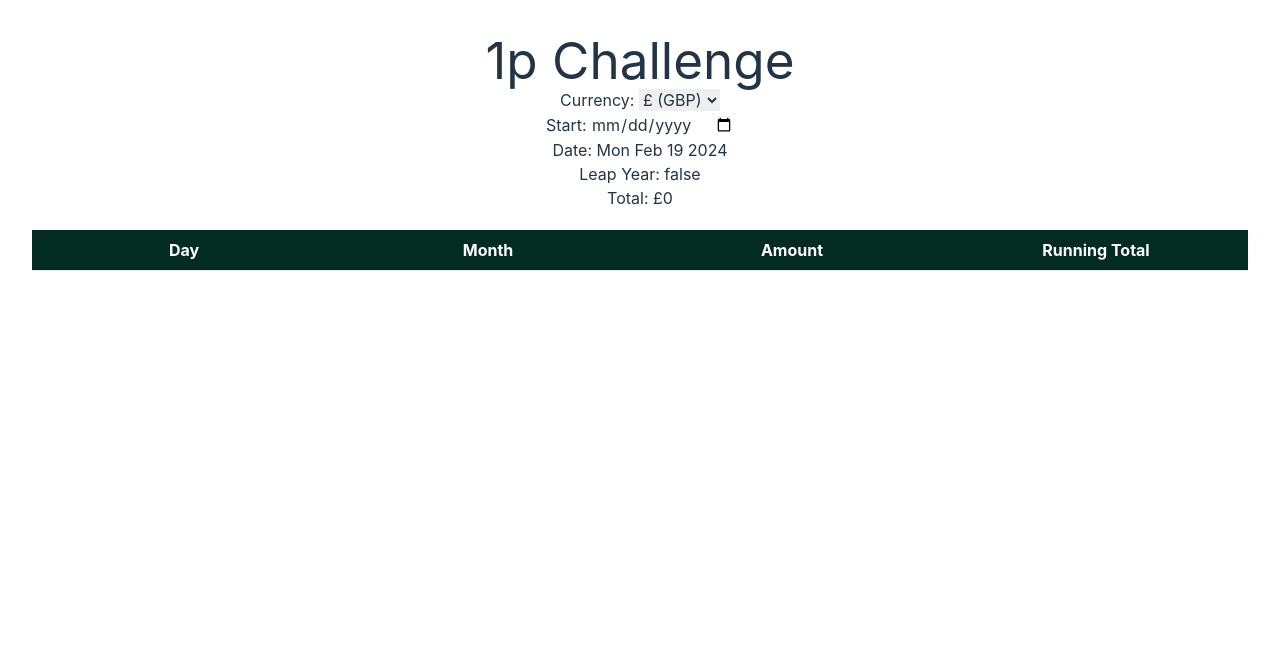
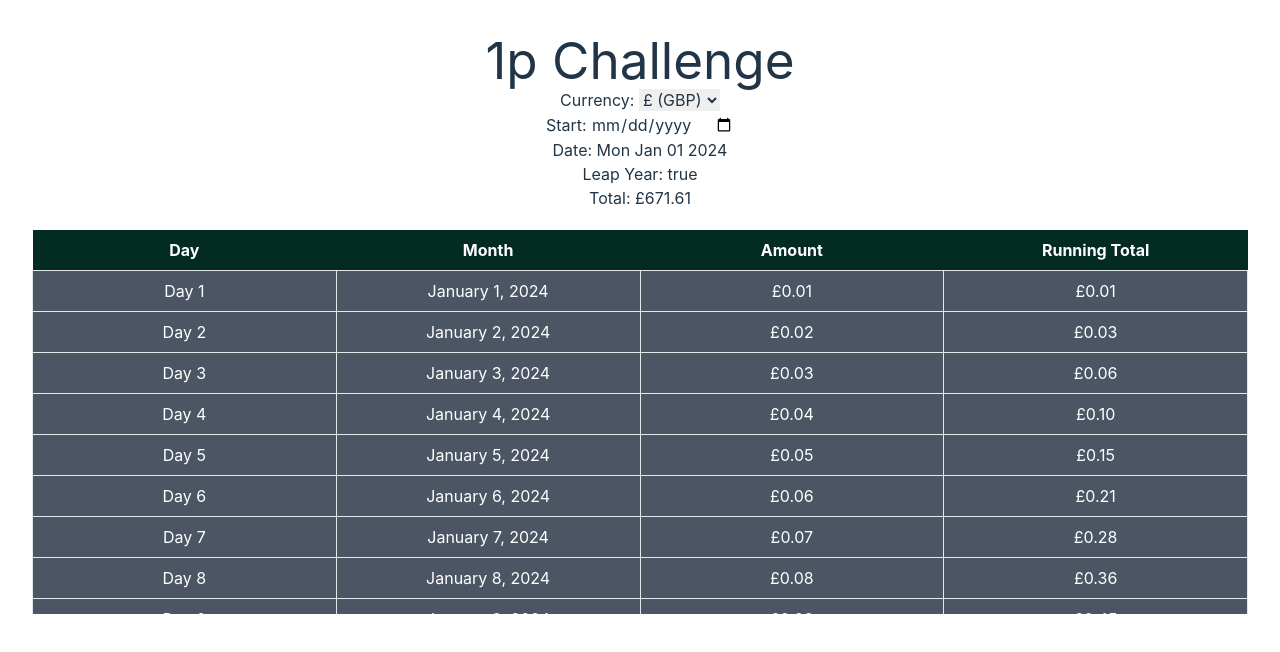
Before and after one commit to mazza1892/1p-challenge, a React (Vite) app: page / in a window 1280 px wide. Shown: the top 652 px of the page. Built offline with nearby package versions, Linux system fonts and the light colour scheme.

Commit message:
CH-1: Added formatted date to table

```diff
--- a/src/App.tsx
+++ b/src/App.tsx
@@ -1,23 +1,50 @@
-import { useState } from 'react'
+import {useEffect, useState} from 'react'
 import './App.css'
 import {CalendarService} from "./services/calendar.service.ts";
 import TableView from "./components/table-view/tableView.tsx";
 
 function App() {
-    const [startDate, setStartDate] = useState(new Date());
+    const startOfYear = new Date().getFullYear();
+    const [startDate, setStartDate] = useState(`${startOfYear}-1-1`);
     const [isLeapYear, setIsLeapYear] = useState(false);
     const [currency, setCurrency] = useState('£');
+    // @ts-ignore
+    const [tableState, setTableState] = useState([]);
 
     /**
-     * Configures the app based on the start date
-     * @param {string} value
+     * Runs the basic configuration
+     * */
+    function runConfig(): void {
+        CalendarService.clearPopulatedData();
+        const year = parseInt(startDate.slice(0,4));
+        CalendarService.initDaysOfTheYearObject(year);
+        setIsLeapYear(CalendarService.isLeapYear(year));
+        CalendarService.populateData(new Date(startDate));
+    }
+
+    /**
+     * Updates the state
+     * @param e
      */
-    function configureApp(value: string) {
-        const year = parseInt(value.slice(0,4));
-        CalendarService.initDaysOfTheYearObject(year);
-        setStartDate(new Date(value));
-        setIsLeapYear(CalendarService.isLeapYear(year));
-        CalendarService.populateData(startDate);
+    function updateState(e: any) {
+        setStartDate(e.target.value);
+    }
+
+    /**
+     * Runs the configuration on start
+     */
+    useEffect(() => {
+        runConfig();
+        updateTableData(CalendarService.tableData);
+    }, [startDate]);
+
+
+    /**
+     * Updates the table data
+     * @param data
+     */
+    function updateTableData(data: any) {
+        setTableState(data);
     }
 
     return (
@@ -31,15 +58,15 @@ function App() {
               </select>
                 <br />
               <label htmlFor={"startDate"}>Start: </label>
-              <input name={"startDate"} type={"date"} onChange={(e) => configureApp((e.target.value))} />
+              <input name={"startDate"} type={"date"} onChange={(e) => updateState(e)} />
 
               <div>
-                  <p>Date: {startDate.toDateString()}</p>
+                  <p>Date: {new Date(startDate).toDateString()}</p>
                   <p>Leap Year: {isLeapYear.toString()}</p>
                   <p>Total: {`${currency}${CalendarService.getTotalProjectedSavings()}`}</p>
               </div>
 
-              <TableView data={CalendarService.tableData} currency={currency} />
+              <TableView data={CalendarService.tableData} currency={currency} updateTableData={updateTableData} />
         </>
   )
 }
--- a/src/components/table-view/tableView.tsx
+++ b/src/components/table-view/tableView.tsx
@@ -1,7 +1,20 @@
 import './tableView.css';
 import '../../interfaces/table.interface.ts';
+import {useEffect, useState} from "react";
+import {CalendarService} from "../../services/calendar.service.ts";
 
 function TableView(props: any) {
+    const tableData = CalendarService.tableData;
+    const [tableState, setTableState] = useState(tableData);
+
+    useEffect(() => {
+       // props.updataTableData(tableData);
+        setTableState(tableData)
+        console.log('tableState', tableState);
+    }, [tableData]);
+
+
+
     return (
         <div className="h-96 overflow-y-scroll mt-5">
             <div className="w-full">
@@ -16,10 +29,11 @@ function TableView(props: any) {
                     </thead>
 
                     <tbody>
-                        {props.data.map(function (item: any) {
+                        {tableState.map(function (item: any) {
+                            const dateConf = {day:'numeric', month:'long', year:'numeric'}
                             return <tr key={item.day} className="bg-gray-600 text-white">
                                 <td className="border px-4 py-2 w-1/2">Day {item.day}</td>
-                                <td className="border px-4 py-2 w-1/2">{item.month}</td>
+                                <td className="border px-4 py-2 w-1/2">{item.date.toLocaleString('default', dateConf)}</td>
                                 <td className="border px-4 py-2 w-1/2">{props.currency}{item.amount}</td>
                                 <td className="border px-4 py-2 w-1/2">{props.currency}{item.runningTotal}</td>
                             </tr>;
--- a/src/interfaces/table.interface.ts
+++ b/src/interfaces/table.interface.ts
@@ -1,6 +1,6 @@
 export interface TableInterface {
     day: number;
-    month: string;
+    date: Date;
     amount: number;
     runningTotal: number;
 }
--- a/src/services/calendar.service.ts
+++ b/src/services/calendar.service.ts
@@ -82,6 +82,30 @@ export class CalendarService {
         return parseInt(currency.toFixed(2))
     }
 
+
+    /**
+     * Calculates the date
+     * @param startDate
+     * @param currentDay
+     * @returns {Date}
+     */
+    public static calculateDate(startDate: Date, currentDay: number ): Date {
+        let targetDate = new Date(startDate);
+
+        if(currentDay !== 1) {
+            targetDate.setDate(startDate.getDate() + (currentDay-1));
+        }
+
+        return targetDate;
+    }
+
+    /**
+     * Empties data array
+     */
+    public static clearPopulatedData(): void {
+        this.tableData = [];
+    }
+
     /**
      * Populates the data array
      * @param {Date} startDate
@@ -90,12 +114,15 @@ export class CalendarService {
     public static populateData(startDate: Date): TableInterface[] {
         let data: TableInterface[] = [];
         let runningTotal = 0;
+
         this.daysArray.forEach((day) => {
+            let date = this.calculateDate(startDate, day);
             let amount = day / 100;
             runningTotal = runningTotal + amount;
+
             data.push({
                 day: day,
-                month: "January",
+                date: date,
                 // @ts-ignore
                 amount: amount.toFixed(2),
                 // @ts-ignore
```
